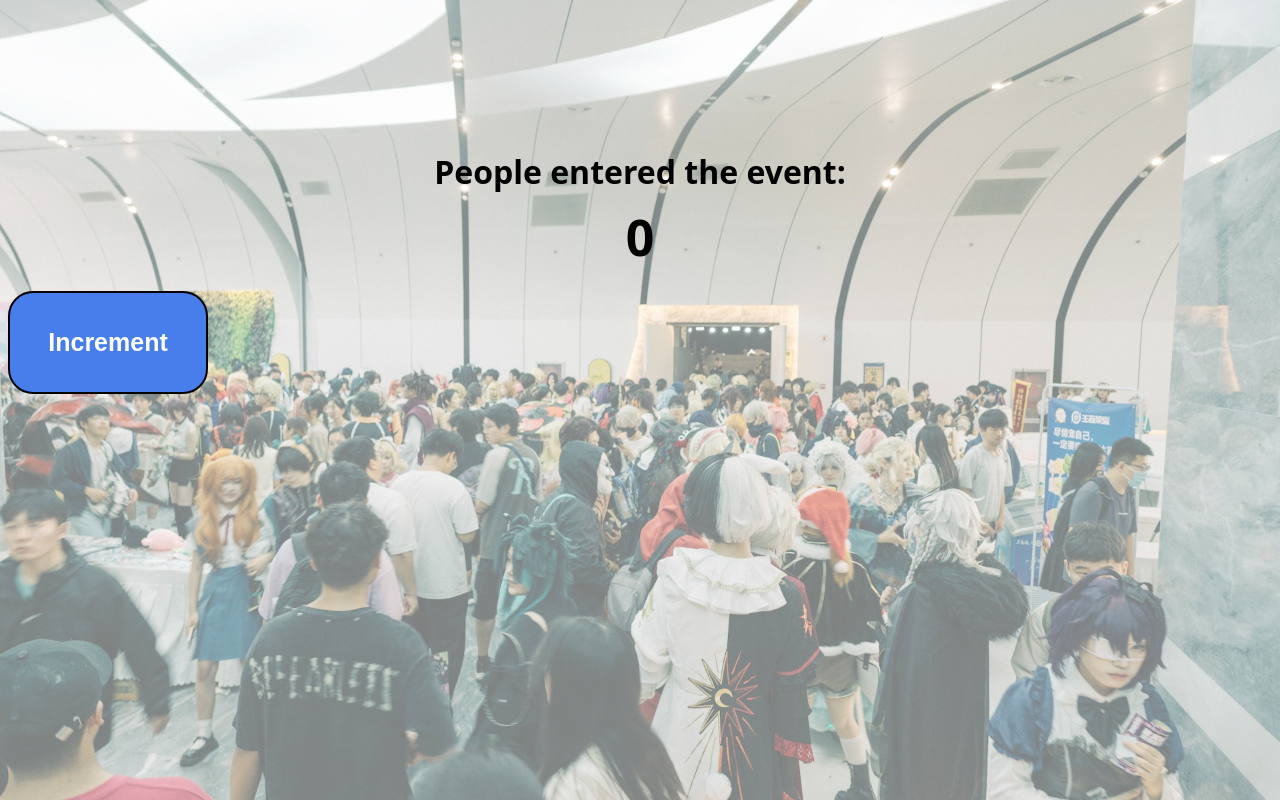
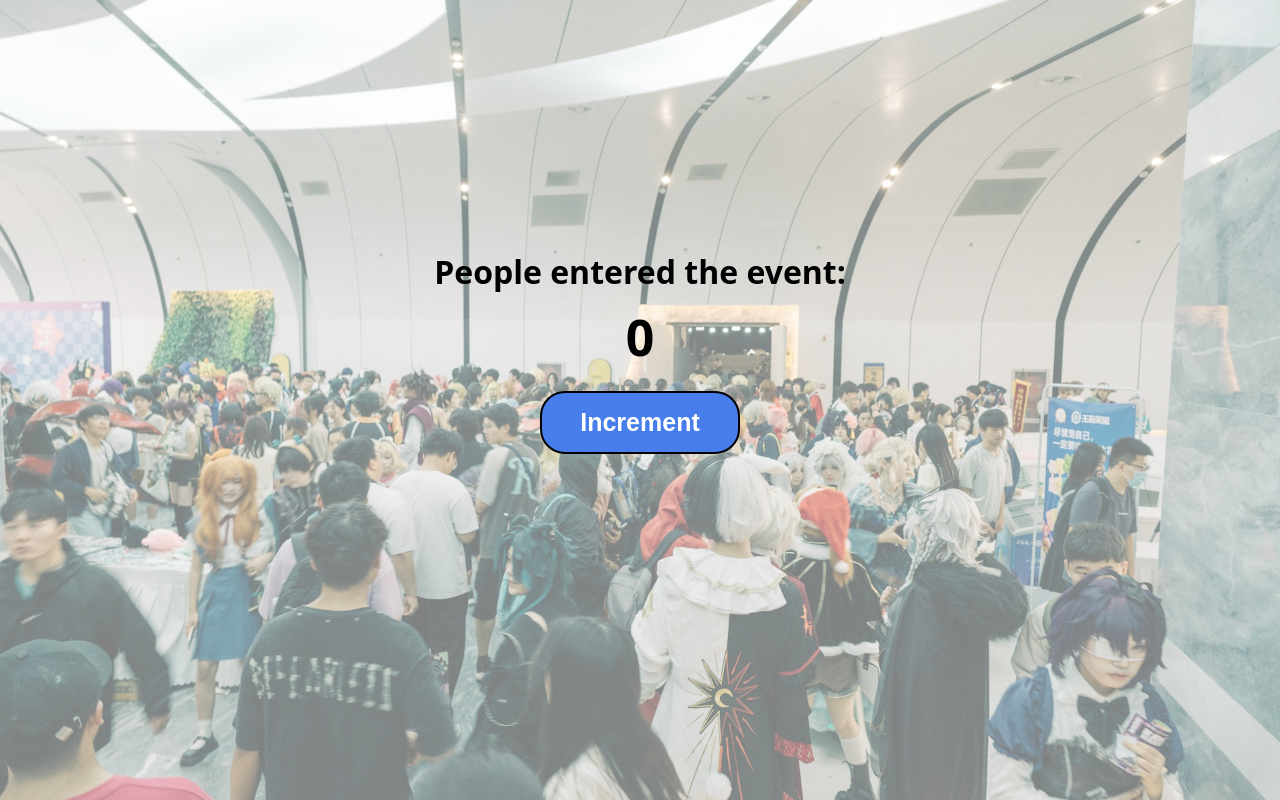
Before and after one commit to Betina9/Counter, a plain HTML site: page index.html in a window 1280 px wide. Drawn offline with Linux system fonts and the light colour scheme.

Commit message:
fikset knapp og margin

```diff
--- a/index.html
+++ b/index.html
@@ -10,7 +10,9 @@
     <h1>People entered the event:</h1>
     <h2 id="count-el">0</h2>
     </h2>
+    <div class="container">
     <button id="Increment-btn">Increment</button>
+</div>
     <script src="script.js"></script>
   </body>
 </html>
--- a/style.css
+++ b/style.css
@@ -10,13 +10,16 @@ body {
 }
 
 h1 {
-  margin-top: 150px;
+  margin-top: 250px;
   margin-bottom: 10px;
 }
 h2 {
   font-size: 50px;
   margin-top: 0;
   margin-bottom: 20px;
+}
+.container {
+  text-align: center;
 }
 
 #Increment-btn {
@@ -27,8 +30,9 @@ h2 {
   display: flex;
   align-items: center;
   justify-content: center;
-  padding: 35px 45px;
+  padding: 15px 10px;
   font-weight: bold;
   width: 200px;
   font-size: 25px;
+  margin: auto;
 }
```
